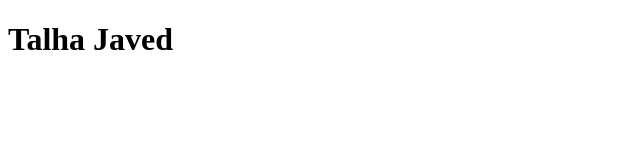
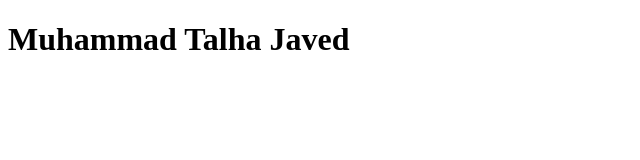
Before and after one commit to USAMA714/project3, a plain HTML site: page talha.html in a window 1280 px wide. Shown: the whole page, without its empty margins (0-640 px from the left). Drawn offline with Linux system fonts and the light colour scheme.

Commit message:
first commit

```diff
--- a/talha.html
+++ b/talha.html
@@ -6,6 +6,6 @@
     <title>Document</title>
 </head>
 <body>
-  <h1>Talha Javed</h1>
+  <h1>Muhammad Talha Javed</h1>
 </body>
 </html>
```
